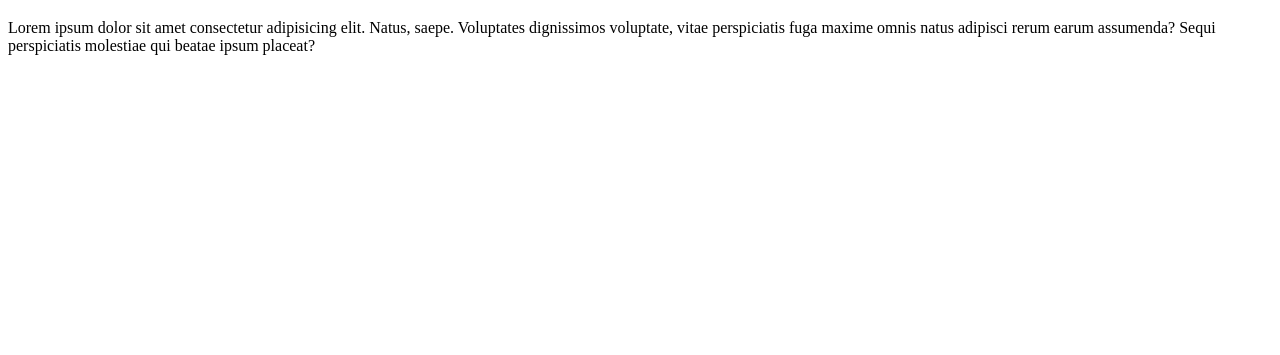
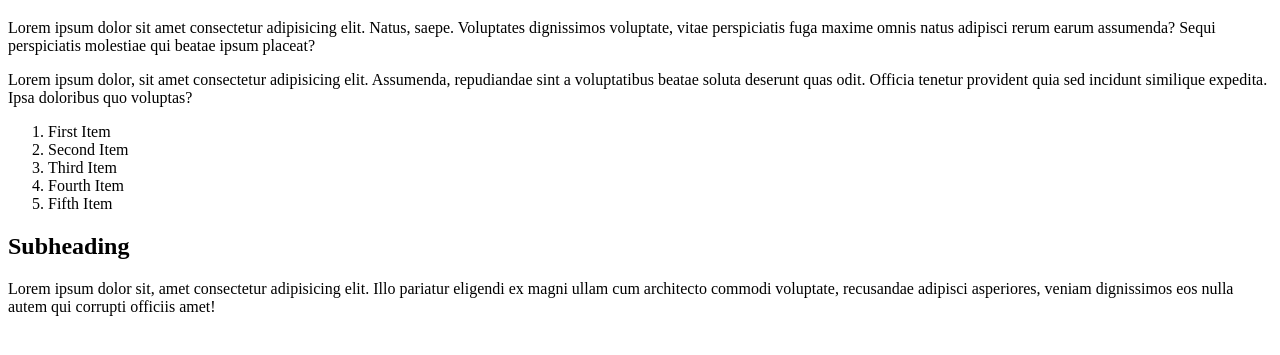
Before and after one commit to Minamakhlouf/basics, a plain HTML site: page index.html in a window 1280 px wide. Shown: the part 61-416 px from the top of the page. Drawn offline with Linux system fonts and the light colour scheme.

Commit message:
More changes

```diff
--- a/index.html
+++ b/index.html
@@ -8,6 +8,17 @@
     <body>
         <h1>Main Header</h1>
         <p>Lorem ipsum dolor sit amet consectetur adipisicing elit. Natus, saepe. Voluptates dignissimos voluptate, vitae perspiciatis fuga maxime omnis natus adipisci rerum earum assumenda? Sequi perspiciatis molestiae qui beatae ipsum placeat?</p>
+        <p>Lorem ipsum dolor, sit amet consectetur adipisicing elit. Assumenda, repudiandae sint a voluptatibus beatae soluta deserunt quas odit. Officia tenetur provident quia sed incidunt similique expedita. Ipsa doloribus quo voluptas?</p>
+        <ol>
+            <li>First Item</li>
+            <li>Second Item</li>
+            <li>Third Item</li>
+            <li>Fourth Item</li>
+            <li>Fifth Item</li>
+        </ol>
+        <h2>Subheading</h2>
+        <p>Lorem ipsum dolor sit, amet consectetur adipisicing elit. Illo pariatur eligendi ex magni ullam cum architecto commodi voluptate, recusandae adipisci asperiores, veniam dignissimos eos nulla autem qui corrupti officiis amet!</p>
+
         <script src=""></script>
     </body>
 </html>
```
